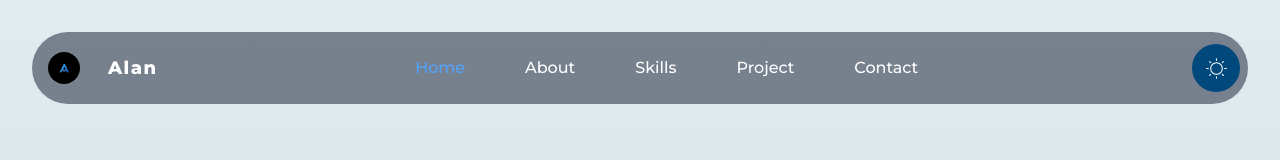
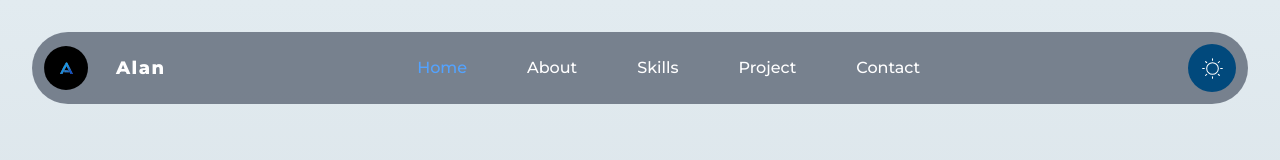
Before and after one commit to Alan-P-J/React_Tailwind_Portfolio_Demo, a React (Vite) app: page / in a window 1280 px wide. Shown: the top 160 px of the page. Built offline with nearby package versions, Linux system fonts and the light colour scheme; a web font is replaced by a local one.

Commit message:
Logo adjestment

```diff
--- a/index.html
+++ b/index.html
@@ -2,7 +2,7 @@
 <html lang="en">
   <head>
     <meta charset="UTF-8" />
-    <link rel="icon" type="image/svg+xml" href="/src/assets/image1_large.jpg" />
+    <link rel="icon" type="image" href="/src/assets/image1_large.jpg" class="rounded-2xl" />
     <meta name="viewport" content="width=device-width, initial-scale=1.0" />
     <link rel="preconnect" href="https://fonts.googleapis.com">
 <link rel="preconnect" href="https://fonts.gstatic.com" crossorigin>
--- a/src/components/Header.jsx
+++ b/src/components/Header.jsx
@@ -54,8 +54,8 @@ const Header = forwardRef(
               />
             </div>
           </button>
-          <div className="flex items-center gap-2 pl-2">
-            <img src={Logo} alt="Logo" className="w-8 h-8 rounded-full" />
+          <div className="flex items-center gap-2 pl-1">
+            <img src={Logo} alt="Logo" className="rounded-full h-11 w-11" />
           <p className="flex items-center justify-center pl-5 text-lg text-white duration-500 dark:text-black demo">
            Alan
           </p>
@@ -93,7 +93,7 @@ const Header = forwardRef(
           </div>
           <button
             onClick={toggleDarkMode}
-            className="mt-1 w-12 h-12 flex items-center justify-center cursor-pointer text-white bg-[#01497c] border-none rounded-full outline-none dark:bg-[#0767ac] dark:text-white"
+            className="mt-1 mr-1 w-12 h-12 flex items-center justify-center cursor-pointer text-white bg-[#01497c] border-none rounded-full outline-none dark:bg-[#0767ac] dark:text-white"
           >
             <div className="relative w-6 h-6">
               {/* Light Mode Icon */}
```
